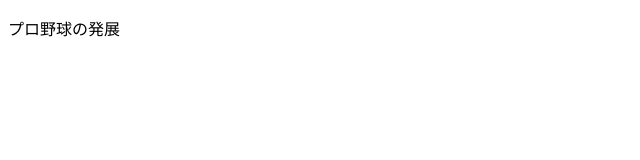
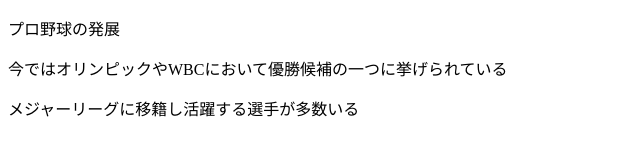
Before and after one commit to suzuaki73/akito7, a plain HTML site: page a.html in a window 1280 px wide. Shown: the whole page, without its empty margins (0-640 px from the left). Drawn offline with Linux system fonts and the light colour scheme.

Commit message:
Update a.html

```diff
--- a/a.html
+++ b/a.html
@@ -6,5 +6,7 @@
 </head>
   <body>
 <p>プロ野球の発展</p>
+<p>今ではオリンピックやWBCにおいて優勝候補の一つに挙げられている</p>
+<p>メジャーリーグに移籍し活躍する選手が多数いる</p>
 </body>
 </head>
```
